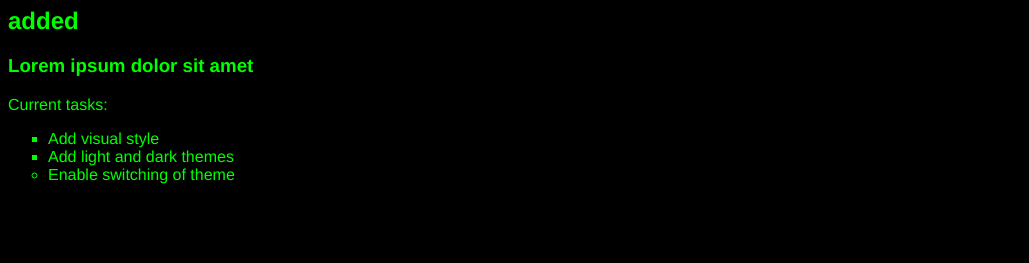
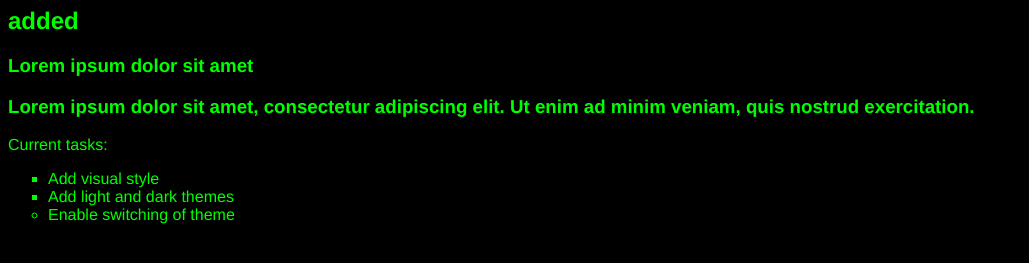
Before and after one commit to JosephGoIt/github-tutorial, a plain HTML site: page index.html in a window 1280 px wide. Shown: the part 73-336 px from the top of the page, without its empty margins (0-1029 px from the left). Drawn offline with Linux system fonts and the light colour scheme.

Commit message:
Update index.html

```diff
--- a/index.html
+++ b/index.html
@@ -11,7 +11,7 @@
 <body class="dark-theme">
     <h1>Task List</h1>
     <h2>added</h2>
-    <h3>Lorem ipsum dolor sit amet</h3>
+    <h3>Lorem ipsum dolor sit amet <p>Lorem ipsum dolor sit amet, consectetur adipiscing elit. Ut enim ad minim veniam, quis nostrud exercitation.</p></h3>
     <p id="msg">Current tasks:</p>
     <ul>
         <li class="list">Add visual style</li>
```
